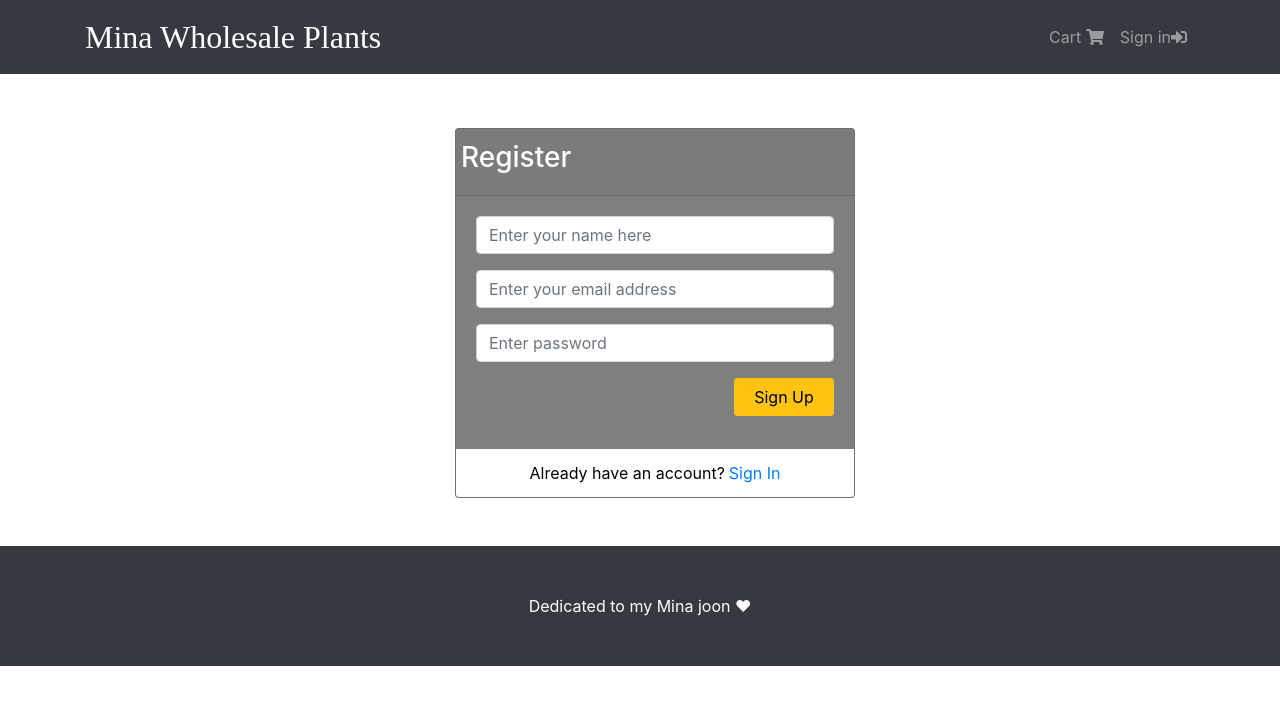
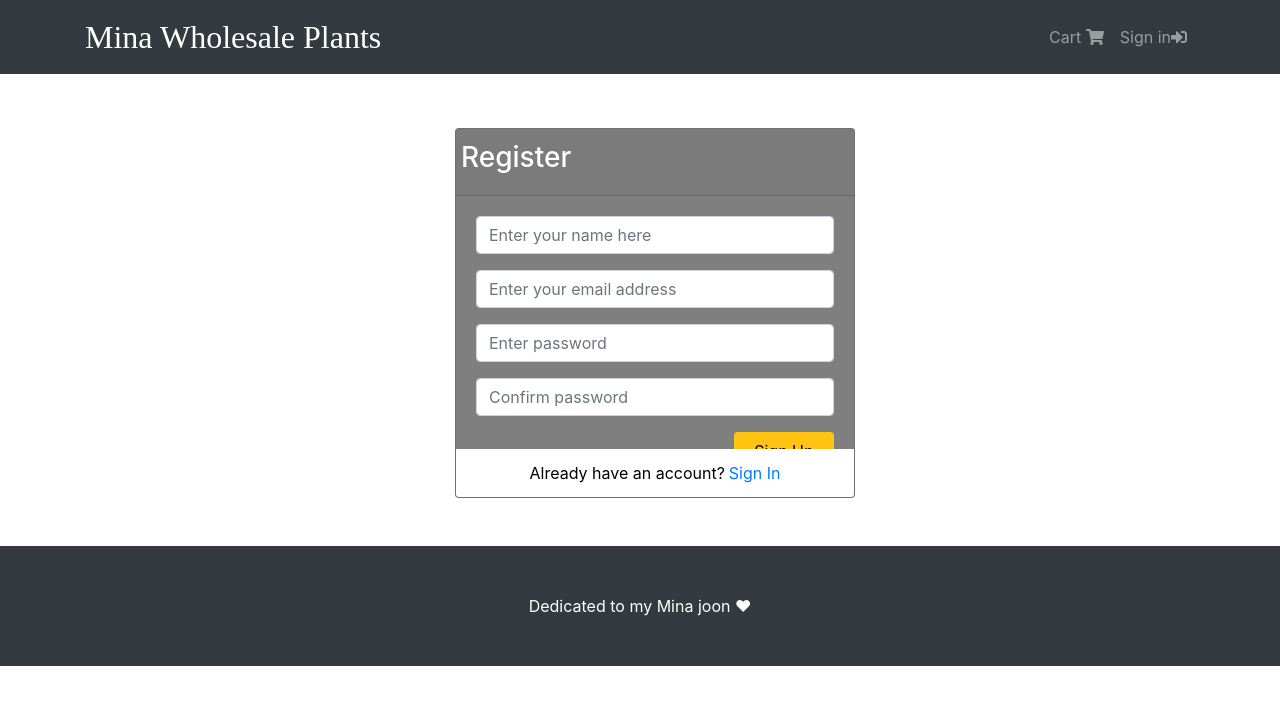
Before and after one commit to Mohammad-Pishdar/Mina-Ecommerce-Portal-For-plant-sale, a React (Create React App) app in the folder mina-frontend/: page /signup in a window 1280 px wide. Shown: the top 704 px of the page. Built offline with nearby package versions, Linux system fonts and the light colour scheme.

Commit message:
sign up page tested on postman and works perfectly

```diff
--- a/mina-frontend/src/actions/userActions.js
+++ b/mina-frontend/src/actions/userActions.js
@@ -63,7 +63,6 @@ export const signUp = (name, email, password) => async (dispatch) => {
     dispatch({
         type: USER_SIGNUP_REQUEST,
         payload: {
-            name,
             email,
             password
         }
--- a/mina-frontend/src/index.css
+++ b/mina-frontend/src/index.css
@@ -84,6 +84,8 @@ a:hover {
   .loading {
     margin-top: 70%;
     margin-bottom: 70%;
+    /* prvents the loading spinner to move around */
+    display: block !important;
   }
 }
 
--- a/mina-frontend/src/views/SignUpPage.jsx
+++ b/mina-frontend/src/views/SignUpPage.jsx
@@ -26,13 +26,18 @@ export default function SignUpPage(props) {
   const submitForm = (event) => {
     //preventing the page from being refreshed when user submits
     event.preventDefault();
-    //we dispatch sign in action when user submits form
+    if (password !== confirmedPassword) {
+      alert("The password you eneterd and the one you confirmed do not match");
+    } else {
+      //we dispatch sign up action when user submits form
     dispatch(signUp(name, email, password));
+    }
   };
   //creating react hooks for setEmail and setPassword
   const [name, setName] = useState("");
   const [email, setEmail] = useState("");
   const [password, setPassword] = useState("");
+  const [confirmedPassword, setConfirmedPassword] = useState("");
 
   useEffect(() => {
     //So if the userInfo contains a value it means sign in was successful so we need to redirect user to the appropritae page. The dependency for useEffect here is userInfo since we want it to run whenever userOnfo changes
@@ -89,6 +94,16 @@ export default function SignUpPage(props) {
                         onChange={(e) => setPassword(e.target.value)}
                       />
                     </div>
+                    <div className="input-group form-group">
+                      {/* usig the same onChange function to capture the entered password */}
+                      <input
+                        type="password"
+                        className="form-control"
+                        placeholder="Confirm password"
+                        required
+                        onChange={(e) => setConfirmedPassword(e.target.value)}
+                      />
+                    </div>
                     <div className="form-group">
                       <input
                         type="submit"
```
Also changed, not shown: 1 other file (tests, documents, lock files or other folders).
